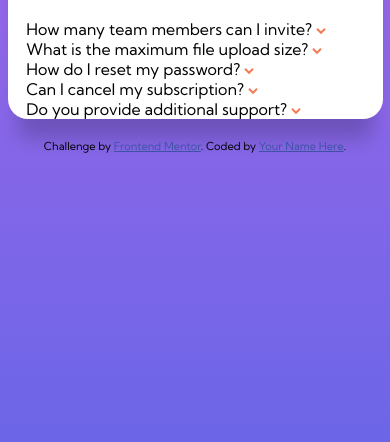
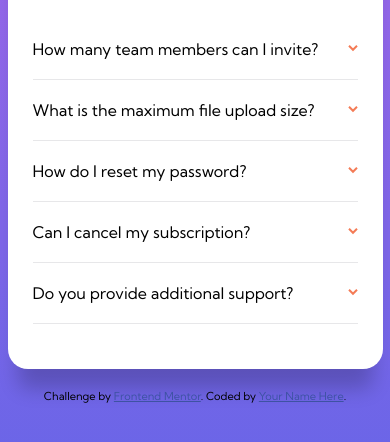
Before and after one commit to gerardguydavis/accordion-card, a plain HTML site: page index.html in a window 390 px wide. Shown: the part 322-764 px from the top of the page. Drawn offline with Linux system fonts and the light colour scheme.

Commit message:
Style mobile questions

```diff
--- a/css/main.css
+++ b/css/main.css
@@ -58,11 +58,26 @@ body {
     flex-flow: column;
     flex-basis: 90%;
     justify-content: center;
+    padding: 0px 25px 45px;
 }
 
 h1 {
     text-align: center;
 }
+
+.question {
+    padding: 20px 0;
+    border-bottom: solid 1px hsl(240, 5%, 91%);
+    display: flex;
+    justify-content: space-between;
+    align-items: center;
+}
+
+.question:hover {
+    cursor: pointer;
+    color: hsl(14, 88%, 65%);
+}
+
 
 .hide {
     display: none;
```
